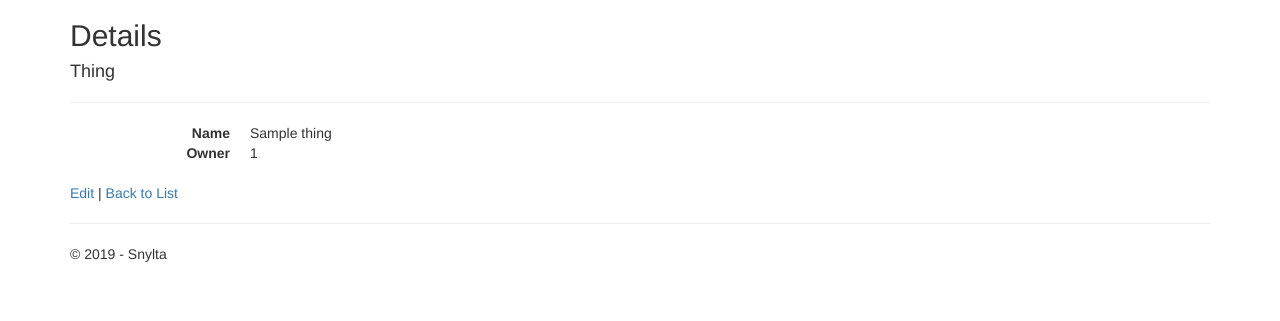
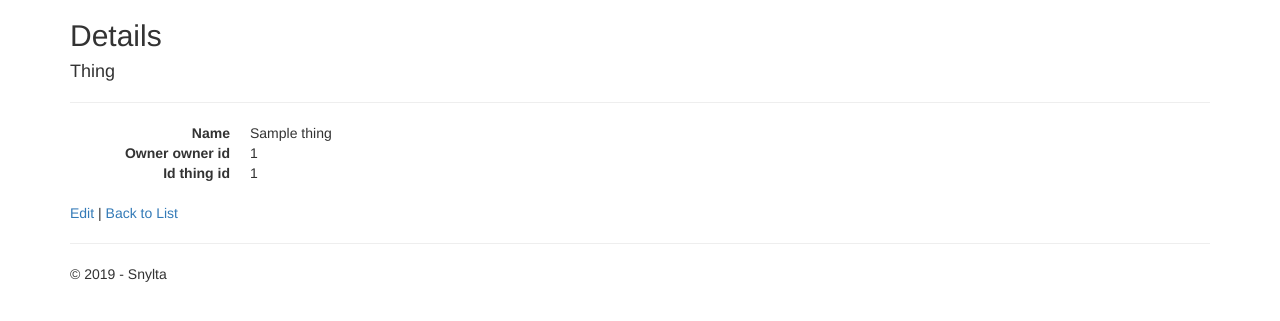
Before and after one commit to Karl-Graham/Snylta, an ASP.NET Core app: page /Things/Details/1 in a window 1280 px wide. Shown: the part 51-372 px from the top of the page. Run offline with ASP.NET Core 8, Linux system fonts and the light colour scheme; tables that the repository leaves empty hold one stand-in row (values such as "Sample post"); some libraries are stand-ins or nearby versions.

Commit message:
Snylta och return actions i things-controllern, testade och klara

```diff
--- a/Snylta/Controllers/ThingsController.cs
+++ b/Snylta/Controllers/ThingsController.cs
@@ -165,18 +165,61 @@ namespace Snylta
             return RedirectToAction(nameof(Index));
         }
 
-        //public async Task<IActionResult> Snylta(string id)
-        //{
-        //    User user = await _userManager.GetUserAsync(User);
-        //    var thing = _context.Thing.Single(x => x.Id == id);
+        //ANVÄNDS BARA I TESTNINGSSYFTE, KAN TAS BORT
+        public async Task<IActionResult> Snyltningar(string id)
+        {
+            User user = await _userManager.GetUserAsync(User);
+            return Ok(user.Snyltningar.Where(x => x.Active).Select(x => x.Thing.Name));
+        }
 
-        //    var snyltning = new Snyltning(user, thing);
+        public async Task<IActionResult> Snylta(string id)
+        {
+            User user = await _userManager.GetUserAsync(User);
+            Thing thing = _context.Thing.FirstOrDefault(x => x.Id == id);
 
-        //    _context.Add(snyltning);
-        //    _context.SaveChanges();
+            //Kontrollerar att prylen är tillgänglig och att den får lånas av användaren
+                if (thing == null)
+                    return BadRequest($"Hittade ingen pryl med id {id}");
 
-        //    return Ok(user.Things);
-        //}
+                if (thing.Snyltningar.Any(x => x.Active))
+                    if (thing.Snyltningar.FirstOrDefault(x => x.Active).Snyltare == user)
+                        return BadRequest($"Du snyltar redan prylen {thing.Name}");
+                    else
+                        return BadRequest($"Prylen {thing.Name} är redan snyltad");
+
+                if (thing.Owner == user)
+                    return BadRequest($"Du kan inte låna din egen pryl!");
+
+
+            _context.Add(new Snyltning(user.Id, thing.Id));
+            _context.SaveChanges();
+
+            return Ok($"Du {user.UserName} snyltar nu {thing.Name}!");
+        }
+
+        public async Task<IActionResult> Return(string id)
+        {
+            Thing thing = _context.Thing.FirstOrDefault(x => x.Id == id);
+
+           //Kollar att prylen finns och snyltas av dig
+                if (thing == null)
+                    return BadRequest($"Hittade ingen snyltad pryl med id {id}");
+
+                Snyltning snyltning = thing.Snyltningar.FirstOrDefault(x => x.Active);
+
+                if (snyltning == null)
+                    return BadRequest($"Hittade ingen aktiv snyltning på pryl med id {id}");
+
+                User user = await _userManager.GetUserAsync(User);
+
+                if (user != snyltning.Snyltare)
+                    return BadRequest($"Du {user.UserName} kan inte lämna tillbaks en pryl som snyltas av någon annan! {thing.Name} snyltas av {snyltning.Snyltare.UserName}");
+
+            snyltning.Active = false;
+            _context.SaveChanges();
+
+            return Ok($"Snyltningena av {thing.Name} har avslutats");
+        }
 
         private bool ThingExists(string id)
         {
--- a/Snylta/Views/Things/Details.cshtml
+++ b/Snylta/Views/Things/Details.cshtml
@@ -10,6 +10,7 @@
     <h4>Thing</h4>
     <hr />
     <dl class="dl-horizontal">
+
         <dt>
             @Html.DisplayNameFor(model => model.Name)
         </dt>
@@ -17,10 +18,16 @@
             @Html.DisplayFor(model => model.Name)
         </dd>
         <dt>
-            @Html.DisplayNameFor(model => model.Owner)
+            @Html.DisplayNameFor(model => model.Owner) owner id
         </dt>
         <dd>
             @Html.DisplayFor(model => model.Owner.Id)
+        </dd>
+        <dt>
+            @Html.DisplayNameFor(model => model.Id) thing id
+        </dt>
+        <dd>
+            @Html.DisplayFor(model => model.Id)
         </dd>
     </dl>
 </div>
```
Also changed, not shown: Snylta/Models/Snyltning.cs (+11 -11 lines).
